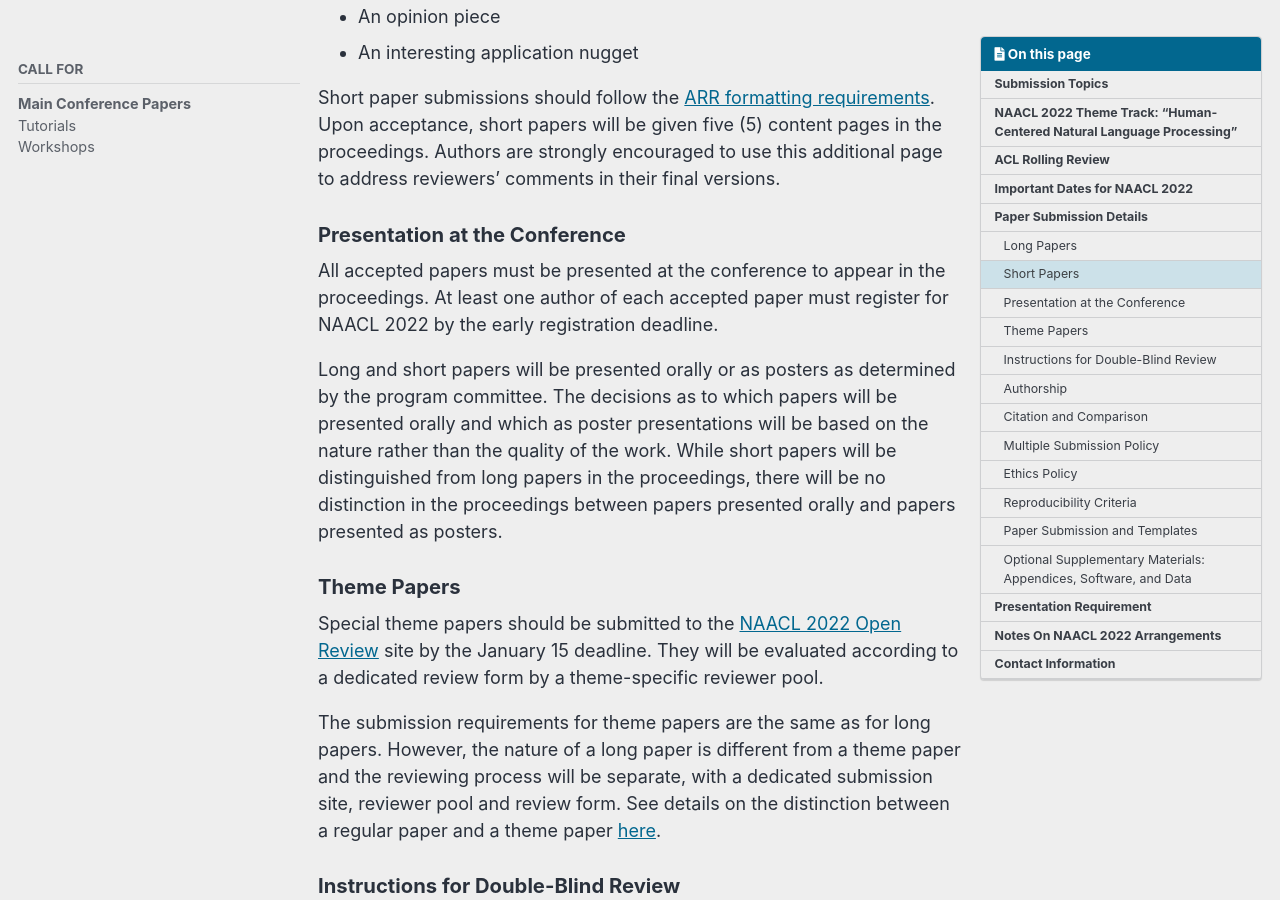
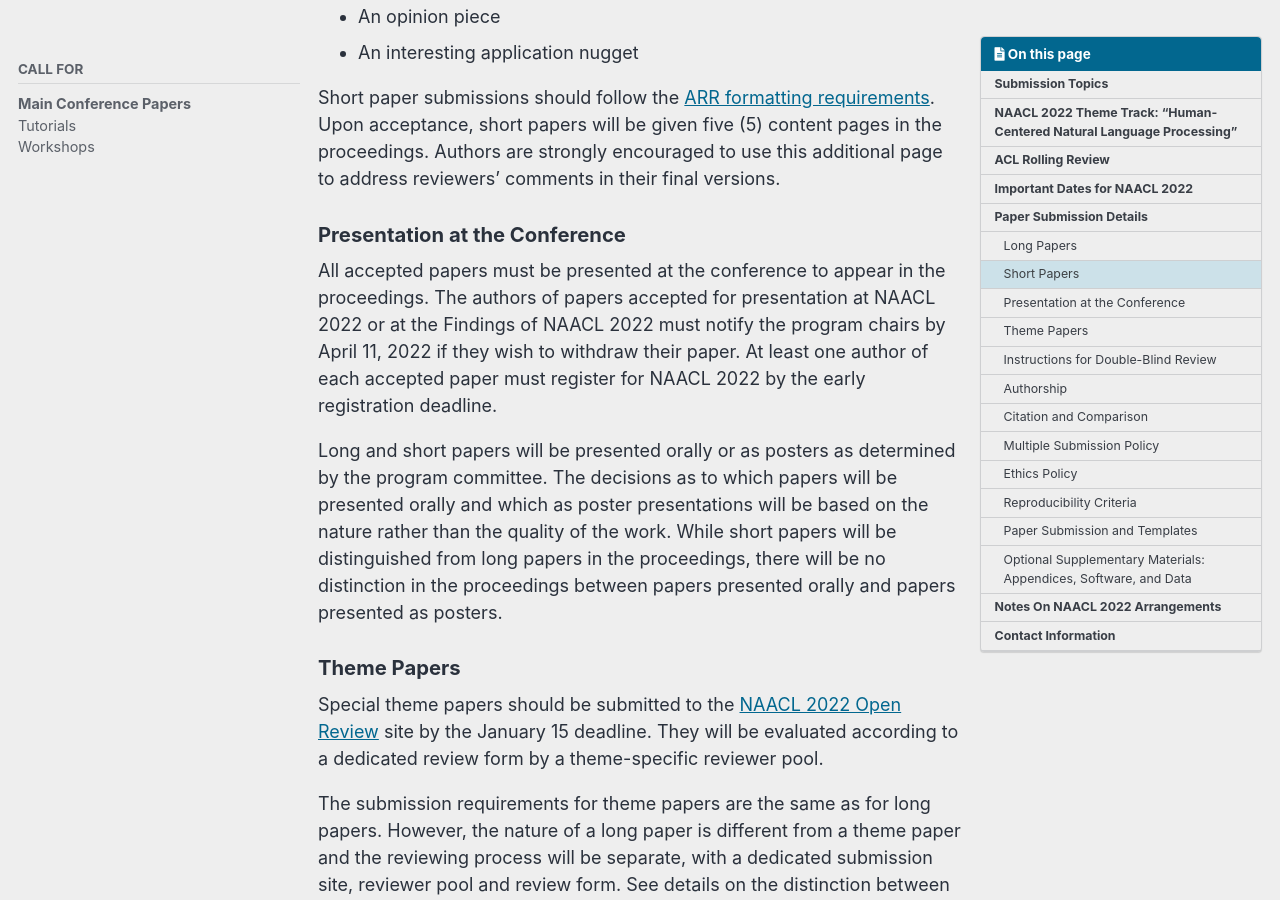
Before and after one commit to naacl-org/naacl-2022-website, a Jekyll site: the page built from _pages/calls/papers.md, in a window 1280 px wide and 900 px high, scrolled down 4382 px. Built offline with Jekyll 4.4.1, drawn with Linux system fonts in a browser that asks for light colours; cached includes are drawn as plain includes; comment, search, counter and statistics services are not loaded; some of the changed text lies outside the part shown.

Commit message:
Call for paper: Merged the presentation requirement sections

```diff
--- a/_pages/calls/papers.md
+++ b/_pages/calls/papers.md
@@ -113,7 +113,7 @@ Short paper submissions should follow the [ARR formatting requirements](https://
 
 ### Presentation at the Conference
 
-All accepted papers must be presented at the conference to appear in the proceedings. At least one author of each accepted paper must register for NAACL 2022 by the early registration deadline.
+All accepted papers must be presented at the conference to appear in the proceedings.  The authors of papers accepted for presentation at NAACL 2022 or at the Findings of NAACL 2022 must notify the program chairs by April 11, 2022 if they wish to withdraw their paper. At least one author of each accepted paper must register for NAACL 2022 by the early registration deadline.
 
 Long and short papers will be presented orally or as posters as determined by the program committee. The decisions as to which papers will be presented orally and which as poster presentations will be based on the nature rather than the quality of the work. While short papers will be distinguished from long papers in the proceedings, there will be no distinction in the proceedings between papers presented orally and papers presented as posters.
 
@@ -181,13 +181,6 @@ The paper submissions will be done via ARR. For more information about templates
 See the [ARR CFP guidelines](https://aclrollingreview.org/cfp).
 
 
-## Presentation Requirement
-
-All accepted papers must be presented at the conference to appear in the proceedings. The authors of papers accepted for presentation at NAACL 2022 or at the Findings of NAACL 2022 must notify the program chairs by April 11, 2022 if they wish to withdraw their paper.
-
-At least one author of each accepted paper must register for NAACL 2022 by the early registration deadline.
-
-
 ## Notes On NAACL 2022 Arrangements
 
 **Registration waivers:** NAACL 2022 will provide a limited number of registration waivers. Student volunteers will receive registration waivers. The Diversity and Inclusion (D&I) budget will also support qualified authors from underrepresented developing countries or in financial need, who have accepted papers in the main conference. Applications for waivers will be evaluated on a case-by-case basis via a form included in paper acceptance notifications. More details will be provided in the future. For reference, please see [previous year's grant initiative](https://2021.naacl.org/blog/dei-grants/).
```
